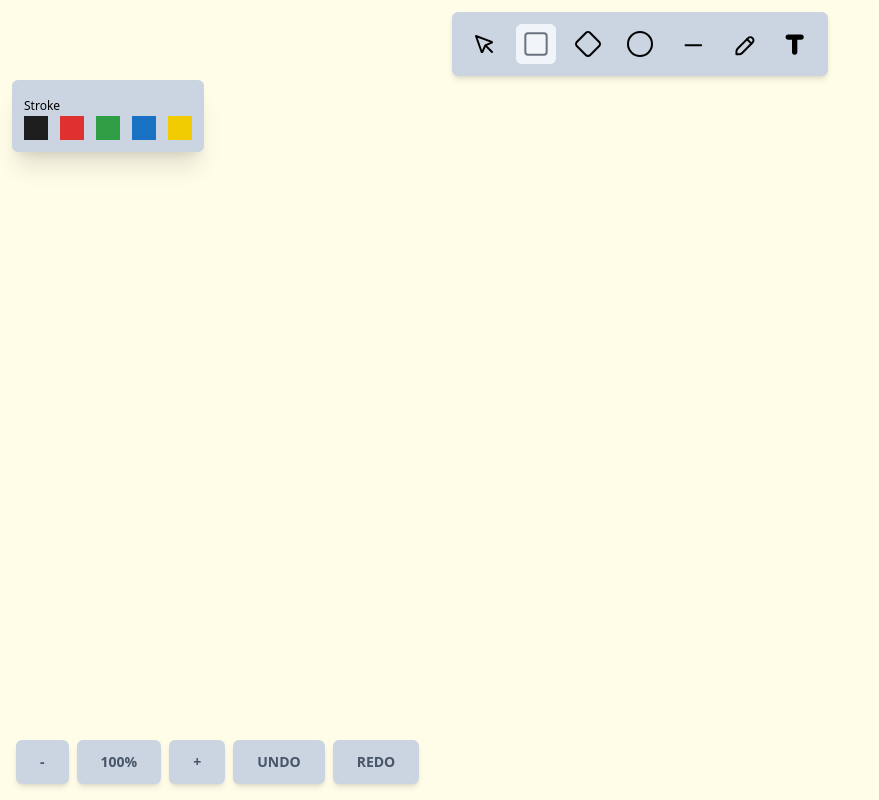
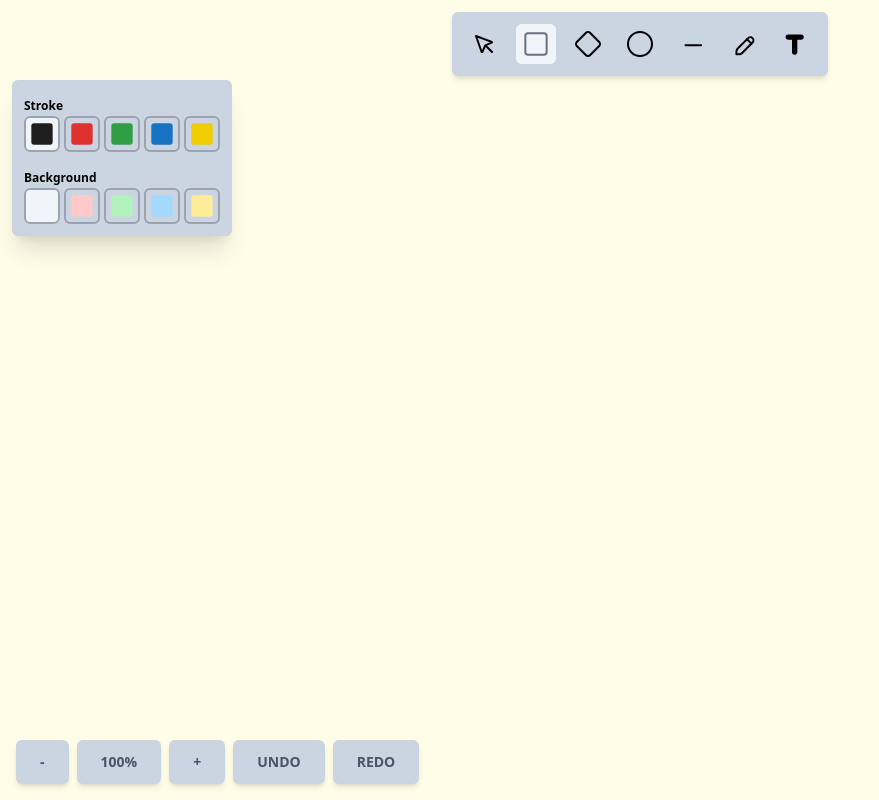
Before and after one commit to mmendesas/whiteboard, a React (Vite) app: page / in a window 1280 px wide. Shown: the whole page, without its empty margins (0-879 px from the left). Built offline with nearby package versions, Linux system fonts and the light colour scheme.

Commit message:
feat: render stroke and background colors

```diff
--- a/src/components/Toolprops.tsx
+++ b/src/components/Toolprops.tsx
@@ -1,25 +1,78 @@
-import { strokeColors } from '../constants';
+import { useState } from 'react';
+import { strokeColors, backgroundColors } from '../constants';
+import { RectangleIcon } from './Icons';
 
 export const Toolprops = () => {
+  const initialState = {
+    strokeColor: strokeColors[0].value,
+    backgroundColor: backgroundColors[0].value,
+  };
+
+  const [options, setOptions] = useState(initialState);
+
+  const handleOptionChange = (key: string, value: string) => {
+    setOptions((prev) => ({ ...prev, [key]: value }));
+  };
+
   return (
     <div className="flex flex-col gap-3 bg-slate-300 z-10 p-3 shadow-xl absolute top-20 left-3 rounded-md">
-      <div>
-        <span className="text-black text-xs">Stroke</span>
-        <div className="flex gap-3">
-          {strokeColors.map(({ value }) => (
+      <LineDetail
+        title="Stroke"
+        options={options}
+        onSetOption={(value: string) =>
+          handleOptionChange('strokeColor', value)
+        }
+        list={strokeColors}
+        option="strokeColor"
+      />
+
+      <LineDetail
+        title="Background"
+        options={options}
+        onSetOption={(value: string) =>
+          handleOptionChange('backgroundColor', value)
+        }
+        list={backgroundColors}
+        option="backgroundColor"
+      />
+    </div>
+  );
+};
+
+type LineDetailProps = {
+  title: string;
+  list: Array<unknown>;
+  option: string;
+  options: { [key: string]: unknown };
+  onSetOption: (value: string) => void;
+};
+
+const LineDetail: React.FC<LineDetailProps> = ({
+  title,
+  list,
+  option,
+  options,
+  onSetOption,
+}) => {
+  return (
+    <div>
+      <span className="text-black text-xs font-bold">{title}</span>
+      <div className="flex gap-1">
+        {list.map(({ value }) => {
+          return (
             <div
               key={value}
-              onClick={() => {
-                console.log('set stroke color', value);
-              }}
+              className={`hover: cursor-pointer ${
+                options[option] === value && 'rounded-md bg-slate-100'
+              }`}
+              onClick={() => onSetOption(value)}
             >
-              <div
-                className={`h-6 w-6`} //
-                style={{ backgroundColor: value }}
-              />
+              <div className="border-2 border-gray-400 rounded-md">
+                <RectangleIcon strokeWidth="0" color="#666" fill={value} />
+              </div>
             </div>
-          ))}
-        </div>
+          );
+        })}
       </div>
     </div>
   );
--- a/src/constants/toolprops.ts
+++ b/src/constants/toolprops.ts
@@ -5,3 +5,11 @@ export const strokeColors = [
   { value: '#1971c2' },
   { value: '#f0cc00' },
 ];
+
+export const backgroundColors = [
+  { value: 'transparent' },
+  { value: '#ffc9c9' },
+  { value: '#b2f2bb' },
+  { value: '#a5d8ff' },
+  { value: '#ffec99' },
+];
```
